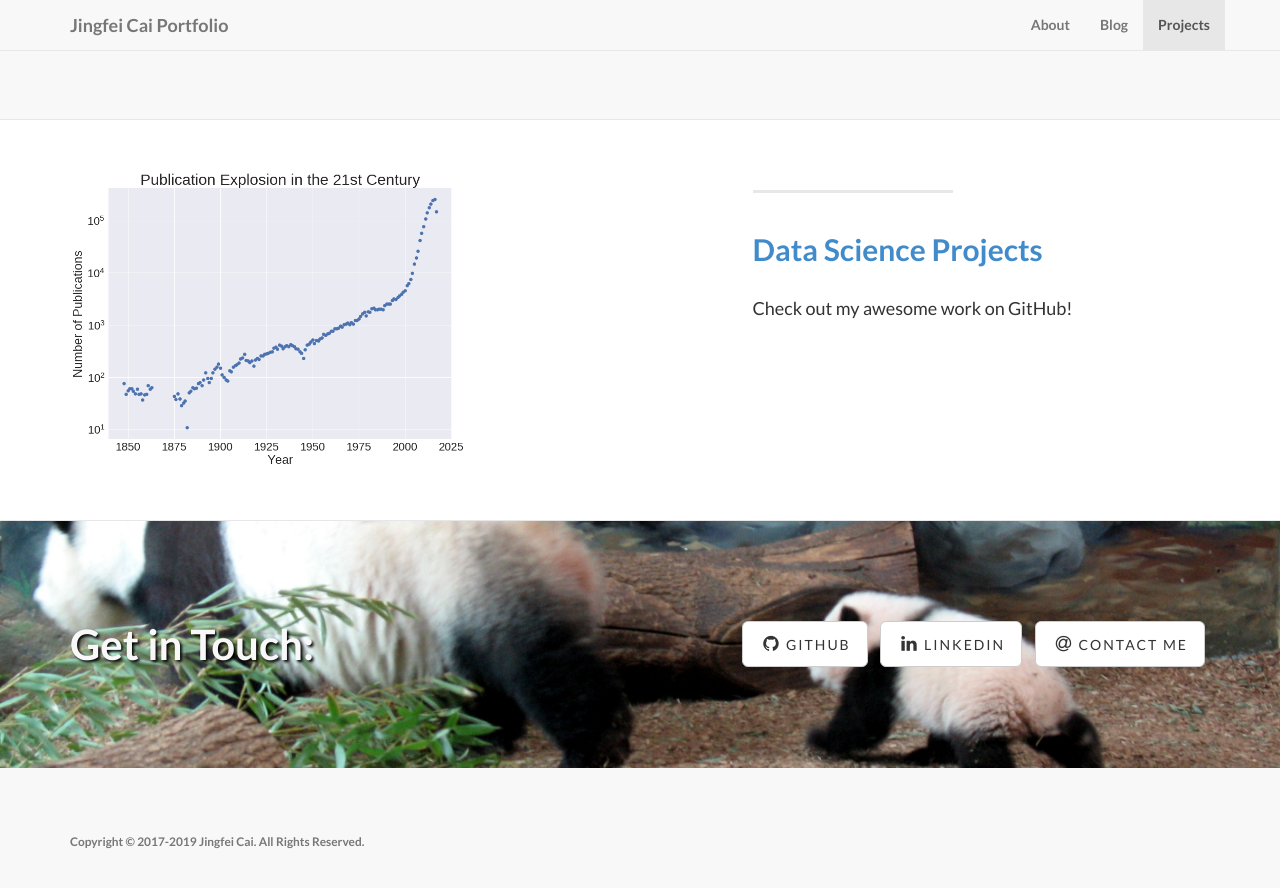
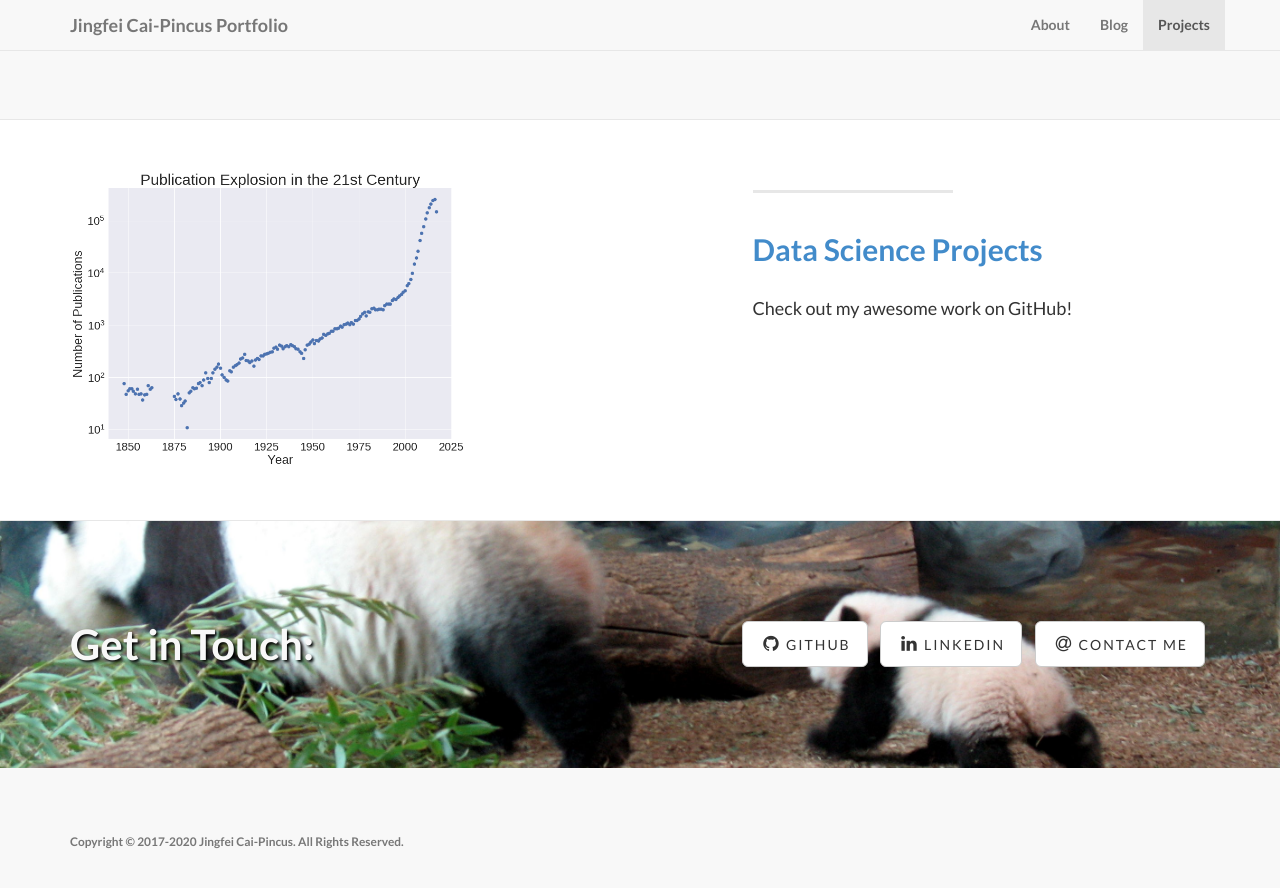
Before and after one commit to Ailuropoda1864/personal_site, a Jekyll site: the page built from index.html, in a window 1280 px wide and 900 px high, scrolled down 1243 px. Shown: the top 888 px of the window. Built offline with Jekyll 4.4.1, drawn with Linux system fonts in a browser that asks for light colours.

Commit message:
Update _config.yml

```diff
--- a/_config.yml
+++ b/_config.yml
@@ -3,11 +3,11 @@
 # ----------------------- #
 
 url: https://Ailuropoda1864.github.io/portfolio
-title: Jingfei Cai Portfolio
+title: Jingfei Cai-Pincus Portfolio
 email: faychoy@gmail.com
-author: Jingfei Cai
-description: Data science projects and musings by Jingfei Cai
-copyright: 'Copyright &copy; 2017-2019 Jingfei Cai. All Rights Reserved.'
+author: Jingfei Cai-Pincus
+description: Data science projects and musings by Jingfei Cai-Pincus
+copyright: 'Copyright &copy; 2017-2020 Jingfei Cai-Pincus. All Rights Reserved.'
 credits: 'Credits: Landing Page is a free to use, open source Bootstrap theme created by <a href="http://startbootstrap.com/">Start Bootstrap</a>.'
 
 # ----------------------- #
```
